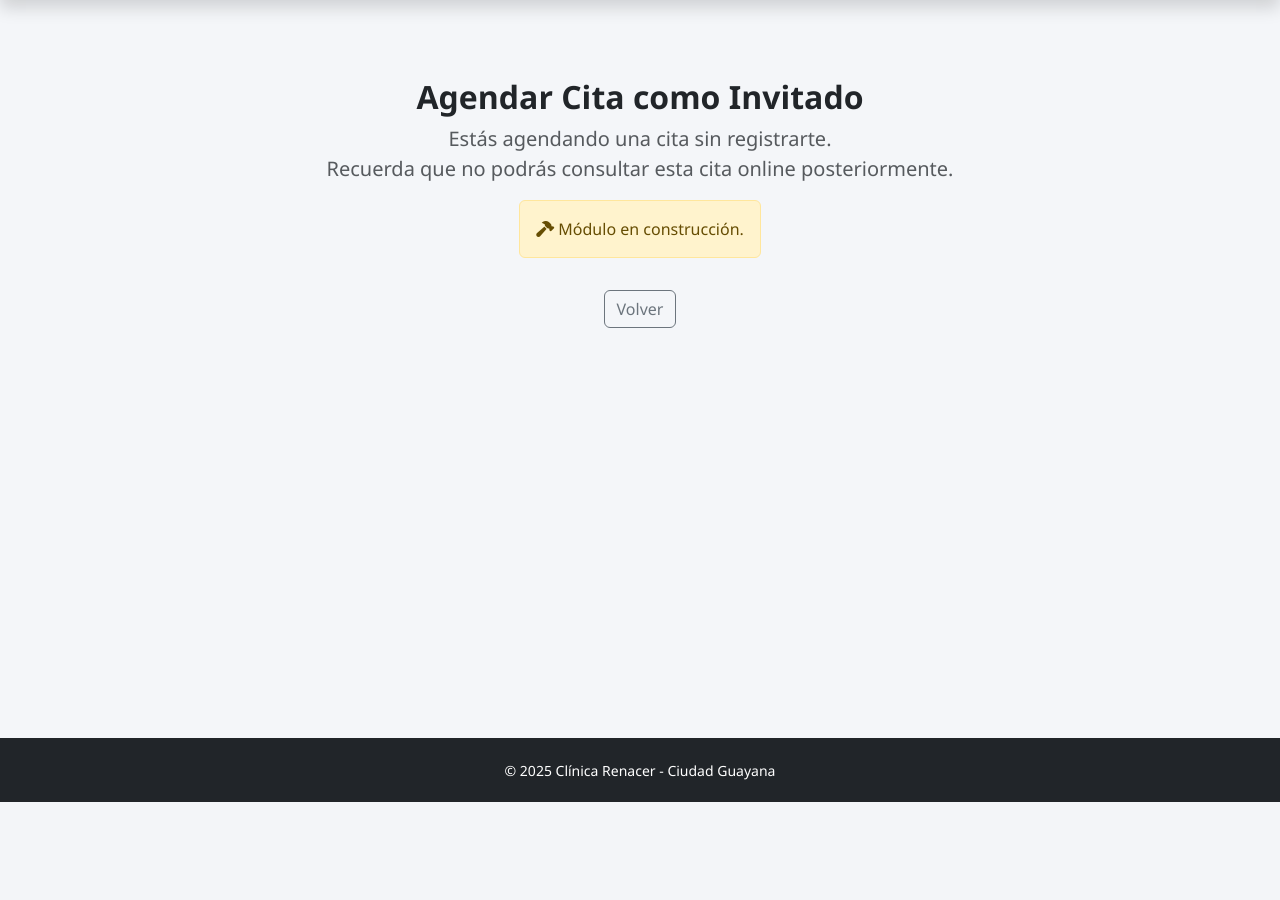
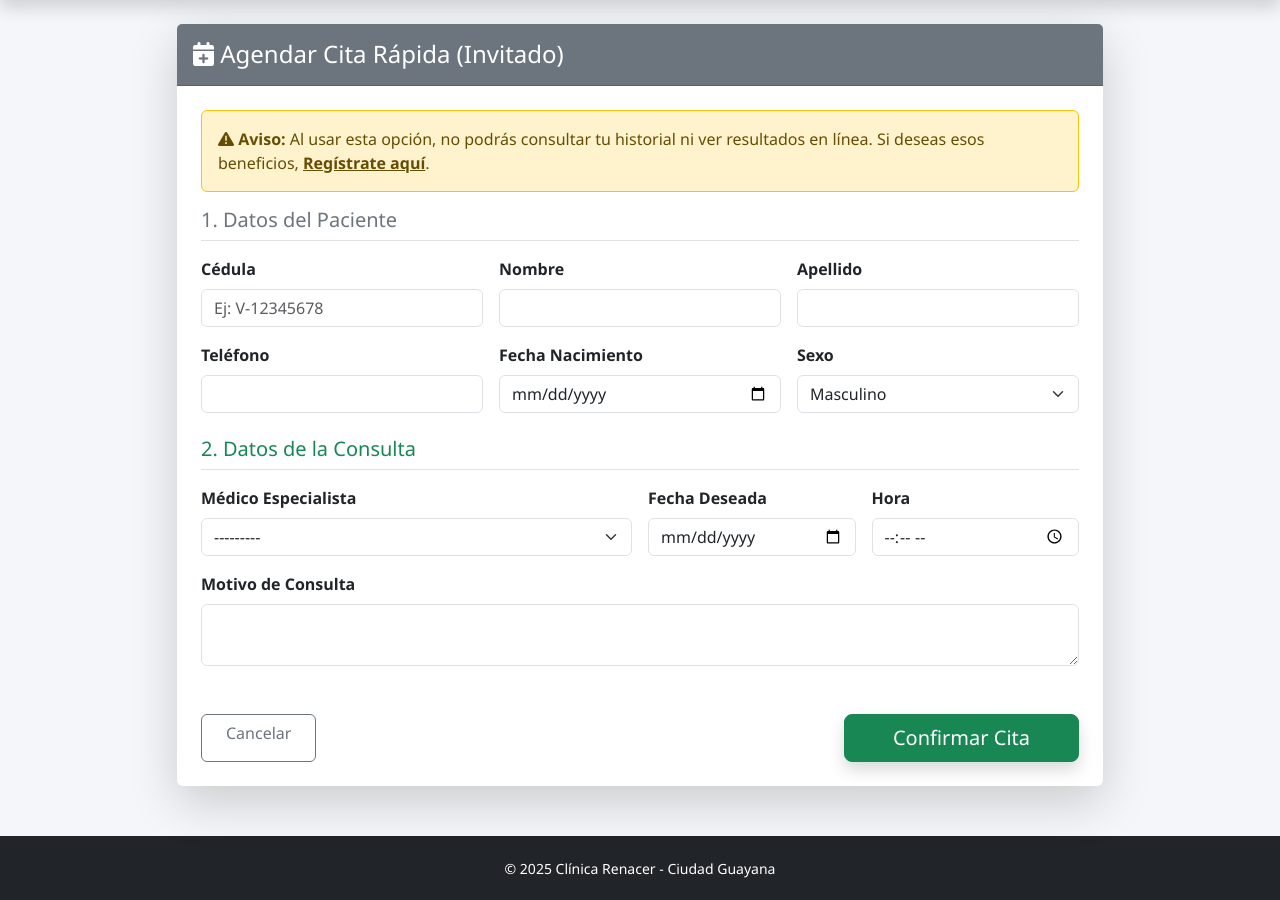
Before and after one commit to siratop/sistema-clinica, a Django app: page /cita-invitado/ in a window 1280 px wide. Shown: the part 56-956 px from the top of the page. Before the commit the page ends 858 px from the top, so only its background shows below. Run offline with Django 5.2, Linux system fonts and the light colour scheme; data that the repository does not hold is empty.

Commit message:
Mejoras diseño de cita

```diff
--- a/miapp/forms.py
+++ b/miapp/forms.py
@@ -99,3 +99,25 @@ class AvisoForm(forms.ModelForm):
             'mensaje': forms.Textarea(attrs={'class': 'form-control', 'rows': 2}),
             'activo': forms.CheckboxInput(attrs={'class': 'form-check-input'}),
         }
+
+    # --- FORMULARIO CITA RÁPIDA (INVITADO) ---
+from django.contrib.auth.models import User # Asegúrate de importar User
+
+class CitaInvitadoForm(forms.Form):
+    # 1. Datos del Paciente (Para identificarlo)
+    cedula = forms.CharField(label="Cédula", widget=forms.TextInput(attrs={'class': 'form-control', 'placeholder': 'Ej: V-12345678'}))
+    nombre = forms.CharField(label="Nombre", widget=forms.TextInput(attrs={'class': 'form-control'}))
+    apellido = forms.CharField(label="Apellido", widget=forms.TextInput(attrs={'class': 'form-control'}))
+    telefono = forms.CharField(label="Teléfono", widget=forms.TextInput(attrs={'class': 'form-control'}))
+    fecha_nacimiento = forms.DateField(label="Fecha de Nacimiento", widget=forms.DateInput(attrs={'type': 'date', 'class': 'form-control'}))
+    sexo = forms.ChoiceField(label="Sexo", choices=[('M', 'Masculino'), ('F', 'Femenino')], widget=forms.Select(attrs={'class': 'form-select'}))
+
+    # 2. Datos de la Cita
+    medico = forms.ModelChoiceField(
+        queryset=User.objects.filter(perfilusuario__rol='medico'), # Solo mostramos doctores
+        label="Médico Especialista",
+        widget=forms.Select(attrs={'class': 'form-select'})
+    )
+    fecha = forms.DateField(label="Fecha Deseada", widget=forms.DateInput(attrs={'type': 'date', 'class': 'form-control'}))
+    hora = forms.TimeField(label="Hora Preferida", widget=forms.TimeInput(attrs={'type': 'time', 'class': 'form-control'}))
+    motivo = forms.CharField(label="Motivo de Consulta", widget=forms.Textarea(attrs={'class': 'form-control', 'rows': 2}))
--- a/miapp/templates/miapp/cita_invitado.html
+++ b/miapp/templates/miapp/cita_invitado.html
@@ -1,16 +1,78 @@
 {% extends 'miapp/base.html' %}
 {% block content %}
-<div class="container text-center mt-5">
-    <i class="fa-solid fa-calendar-clock fa-5x text-secondary mb-4"></i>
-    <h2 class="fw-bold">Agendar Cita como Invitado</h2>
-    <p class="lead text-muted">
-        Estás agendando una cita sin registrarte.<br>
-        Recuerda que no podrás consultar esta cita online posteriormente.
-    </p>
-    <div class="alert alert-warning d-inline-block">
-        <i class="fa-solid fa-hammer"></i> Módulo en construcción.
+
+<div class="row justify-content-center">
+    <div class="col-md-10">
+        <div class="card shadow-lg border-0">
+            <div class="card-header bg-secondary text-white py-3">
+                <h4 class="mb-0"><i class="fa-solid fa-calendar-plus"></i> Agendar Cita Rápida (Invitado)</h4>
+            </div>
+
+            <div class="card-body p-4">
+                <div class="alert alert-warning border-warning">
+                    <i class="fa-solid fa-triangle-exclamation"></i> <strong>Aviso:</strong>
+                    Al usar esta opción, no podrás consultar tu historial ni ver resultados en línea.
+                    Si deseas esos beneficios, <a href="{% url 'registro_paciente' %}" class="alert-link">Regístrate aquí</a>.
+                </div>
+
+                <form method="post">
+                    {% csrf_token %}
+
+                    <h5 class="text-secondary border-bottom pb-2 mb-3">1. Datos del Paciente</h5>
+                    <div class="row g-3 mb-4">
+                        <div class="col-md-4">
+                            <label class="form-label fw-bold">Cédula</label>
+                            {{ form.cedula }}
+                        </div>
+                        <div class="col-md-4">
+                            <label class="form-label fw-bold">Nombre</label>
+                            {{ form.nombre }}
+                        </div>
+                        <div class="col-md-4">
+                            <label class="form-label fw-bold">Apellido</label>
+                            {{ form.apellido }}
+                        </div>
+                        <div class="col-md-4">
+                            <label class="form-label fw-bold">Teléfono</label>
+                            {{ form.telefono }}
+                        </div>
+                        <div class="col-md-4">
+                            <label class="form-label fw-bold">Fecha Nacimiento</label>
+                            {{ form.fecha_nacimiento }}
+                        </div>
+                        <div class="col-md-4">
+                            <label class="form-label fw-bold">Sexo</label>
+                            {{ form.sexo }}
+                        </div>
+                    </div>
+
+                    <h5 class="text-success border-bottom pb-2 mb-3">2. Datos de la Consulta</h5>
+                    <div class="row g-3">
+                        <div class="col-md-6">
+                            <label class="form-label fw-bold">Médico Especialista</label>
+                            {{ form.medico }}
+                        </div>
+                        <div class="col-md-3">
+                            <label class="form-label fw-bold">Fecha Deseada</label>
+                            {{ form.fecha }}
+                        </div>
+                        <div class="col-md-3">
+                            <label class="form-label fw-bold">Hora</label>
+                            {{ form.hora }}
+                        </div>
+                        <div class="col-12">
+                            <label class="form-label fw-bold">Motivo de Consulta</label>
+                            {{ form.motivo }}
+                        </div>
+                    </div>
+
+                    <div class="d-flex justify-content-between mt-5">
+                        <a href="{% url 'inicio' %}" class="btn btn-outline-secondary px-4">Cancelar</a>
+                        <button type="submit" class="btn btn-success btn-lg px-5 shadow">Confirmar Cita</button>
+                    </div>
+                </form>
+            </div>
+        </div>
     </div>
-    <br>
-    <a href="{% url 'inicio' %}" class="btn btn-outline-secondary mt-3">Volver</a>
 </div>
 {% endblock %}
--- a/miapp/views.py
+++ b/miapp/views.py
@@ -16,19 +16,20 @@ from .models import (
     AvisoImportante
 )
 
-# --- IMPORTACIÓN DE FORMULARIOS (Aquí estaba el error antes) ---
+# --- IMPORTACIÓN DE FORMULARIOS ---
 from .forms import (
     PacienteForm,
     CitaForm,
     ConsultaForm,
     DocumentoForm,
-    CarruselForm,   # <--- Importante para las fotos
+    CarruselForm,
     PreguntaForm,
-    AvisoForm       # <--- Importante para el aviso
+    AvisoForm,
+    CitaInvitadoForm  # <--- NUEVO: Formulario para invitados
 )
 
 # ==========================================
-# 1. VISTAS PÚBLICAS (PORTADA)
+# 1. VISTAS PÚBLICAS (PORTADA Y CITAS)
 # ==========================================
 def inicio(request):
     # Traemos solo lo activo para mostrar al público
@@ -43,8 +44,49 @@ def inicio(request):
         'aviso': aviso
     })
 
+# --- LÓGICA DE CITA RÁPIDA (NUEVO) ---
 def cita_invitado(request):
-    return render(request, 'miapp/cita_invitado.html')
+    if request.method == 'POST':
+        form = CitaInvitadoForm(request.POST)
+        if form.is_valid():
+            data = form.cleaned_data
+
+            # 1. BUSCAR O CREAR EL PACIENTE AUTOMÁTICAMENTE
+            # Si la cédula ya existe, usamos ese paciente. Si no, creamos uno nuevo.
+            paciente, created = Paciente.objects.get_or_create(
+                cedula=data['cedula'],
+                defaults={
+                    'nombre': data['nombre'],
+                    'apellido': data['apellido'],
+                    'telefono': data['telefono'],
+                    'fecha_nacimiento': data['fecha_nacimiento'],
+                    'sexo': data['sexo']
+                    # Nota: No creamos usuario de login, es solo un registro médico
+                }
+            )
+
+            # Si el paciente ya existía, actualizamos su teléfono por si acaso cambió
+            if not created:
+                paciente.telefono = data['telefono']
+                paciente.save()
+
+            # 2. CREAR LA CITA EN EL SISTEMA
+            Cita.objects.create(
+                paciente=paciente,
+                medico=data['medico'],
+                fecha=data['fecha'],
+                hora=data['hora'],
+                motivo=data['motivo'],
+                estado='pendiente'
+            )
+
+            messages.success(request, f"¡Listo {data['nombre']}! Tu cita ha sido agendada con éxito.")
+            return redirect('inicio')
+
+    else:
+        form = CitaInvitadoForm()
+
+    return render(request, 'miapp/cita_invitado.html', {'form': form})
 
 # ==========================================
 # 2. CEREBRO DEL SISTEMA (DASHBOARD)
```
